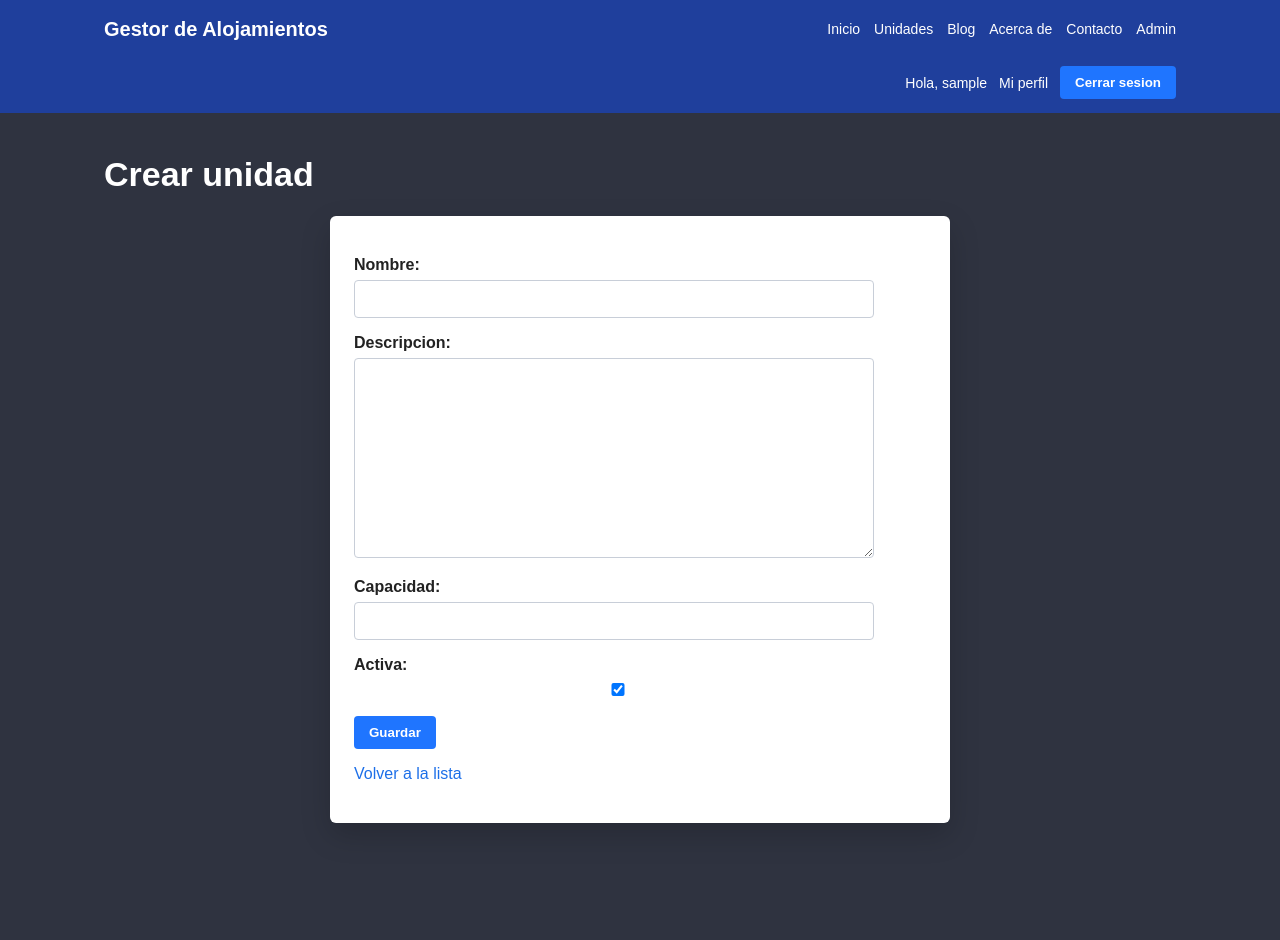
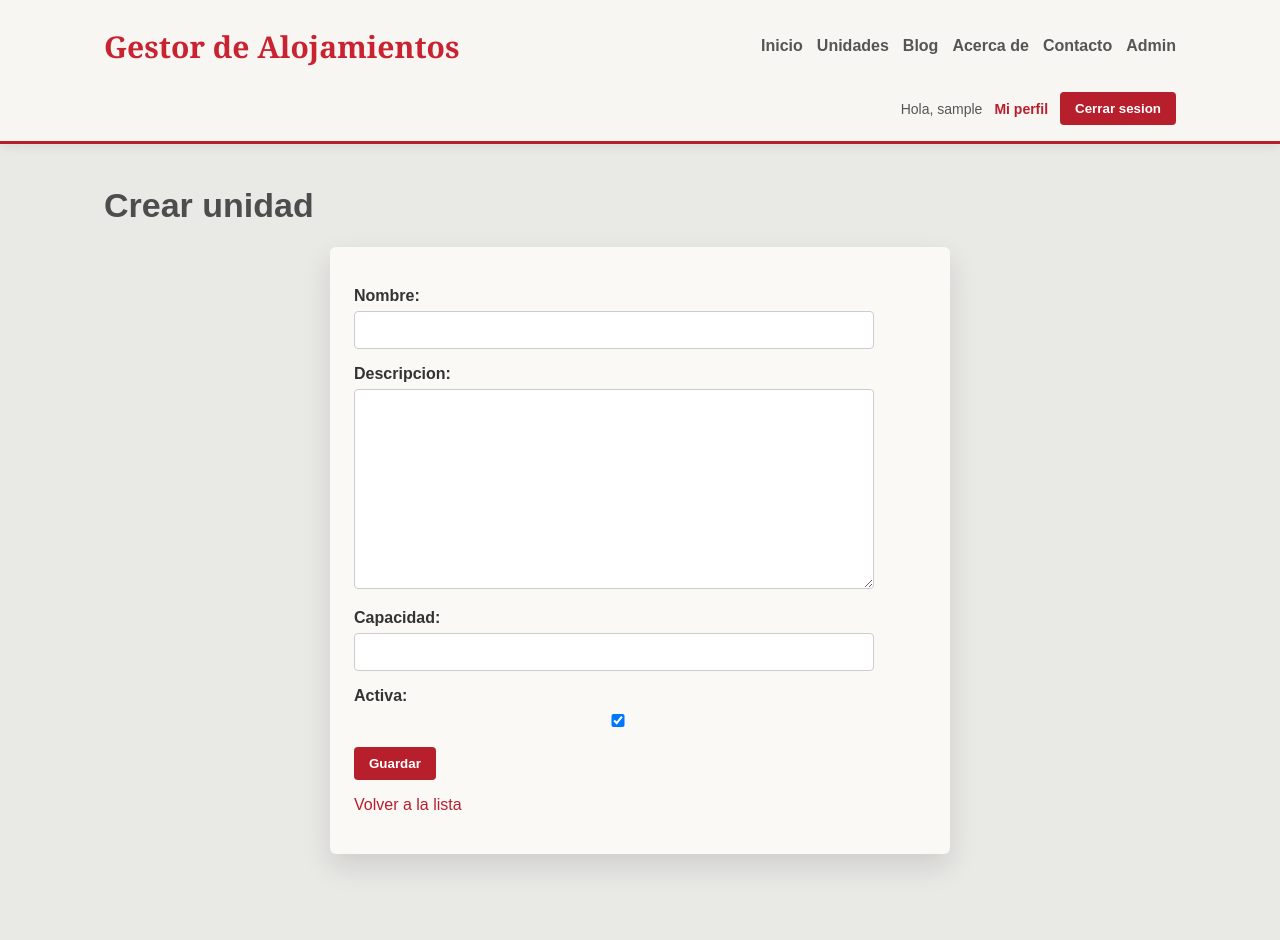
Before and after one commit to carmaguina/gestor_alojamientos, a Django app: page /alojamientos/crear/ in a window 1280 px wide. Before the commit the page ends 823 px from the top, so only its background shows below. Run offline with Django 5.2, Linux system fonts and the light colour scheme; the visitor is signed in with stand-in values (Sample User, id 1).

Commit message:
Ajusto paleta visual del sitio

```diff
--- a/gestor_alojamientos/static/css/styles.css
+++ b/gestor_alojamientos/static/css/styles.css
@@ -5,12 +5,12 @@
 body {
     margin: 0;
     font-family: Arial, Helvetica, sans-serif;
-    background: #2f3340;
-    color: #222;
+    background: #e9e9e6;
+    color: #333333;
 }
 
 a {
-    color: #1d6fe8;
+    color: #b81f2c;
     text-decoration: none;
 }
 
@@ -19,14 +19,16 @@ a:hover {
 }
 
 .site-header {
-    background: #1f3f9c;
-    color: white;
+    background: #f7f6f2;
+    color: #555555;
+    border-bottom: 3px solid #b81f2c;
+    box-shadow: 0 2px 12px rgba(0, 0, 0, 0.08);
 }
 
 .topbar {
     max-width: 1120px;
     margin: 0 auto;
-    min-height: 58px;
+    min-height: 92px;
     display: flex;
     align-items: center;
     justify-content: space-between;
@@ -35,9 +37,10 @@ a:hover {
 }
 
 .brand {
-    font-size: 20px;
+    font-size: 30px;
     font-weight: 700;
-    color: white;
+    color: #c92331;
+    font-family: Georgia, 'Times New Roman', serif;
 }
 
 .main-nav {
@@ -49,8 +52,9 @@ a:hover {
 }
 
 .main-nav a {
-    color: white;
-    font-size: 14px;
+    color: #555555;
+    font-size: 16px;
+    font-weight: 700;
 }
 
 .user-bar {
@@ -60,12 +64,13 @@ a:hover {
     align-items: center;
     justify-content: flex-end;
     gap: 12px;
-    padding: 8px 24px 14px;
+    padding: 0 24px 16px;
     font-size: 14px;
 }
 
 .user-bar a {
-    color: white;
+    color: #b81f2c;
+    font-weight: 700;
 }
 
 .logout-form {
@@ -79,28 +84,31 @@ a:hover {
 }
 
 .page h2 {
-    color: white;
+    color: #4d4d4d;
     font-size: 34px;
     margin: 0 0 22px;
 }
 
 .page > p {
-    color: #eef2ff;
+    color: #555555;
     font-size: 17px;
     line-height: 1.5;
 }
 
 .hero {
     text-align: center;
-    padding: 42px 20px 36px;
+    padding: 38px 20px 36px;
 }
 
 .hero h2 {
-    font-size: 42px;
+    color: #c92331;
+    font-family: Georgia, 'Times New Roman', serif;
+    font-size: 48px;
     margin-bottom: 12px;
 }
 
 .hero p {
+    color: #686868;
     max-width: 760px;
     margin: 0 auto 34px;
 }
@@ -113,30 +121,31 @@ a:hover {
 }
 
 .card {
-    background: #3a3e4d;
-    color: white;
-    border: 1px solid #454b5c;
+    background: #faf9f6;
+    color: #333333;
+    border: 1px solid #dddddd;
+    border-top: 4px solid #b81f2c;
     border-radius: 6px;
     padding: 24px;
-    box-shadow: 0 10px 24px rgba(0, 0, 0, 0.14);
+    box-shadow: 0 10px 24px rgba(0, 0, 0, 0.10);
 }
 
 .card h3,
 .card h4 {
     margin-top: 0;
-    color: white;
+    color: #4d4d4d;
 }
 
 .card p {
-    color: #d9deea;
+    color: #666666;
     line-height: 1.45;
 }
 
 .panel {
-    background: white;
+    background: #faf9f6;
     border-radius: 6px;
     padding: 24px;
-    box-shadow: 0 12px 30px rgba(0, 0, 0, 0.18);
+    box-shadow: 0 12px 30px rgba(0, 0, 0, 0.12);
 }
 
 .panel h3 {
@@ -156,7 +165,7 @@ select {
     width: 100%;
     max-width: 520px;
     padding: 9px 10px;
-    border: 1px solid #c8ced8;
+    border: 1px solid #cccccc;
     border-radius: 4px;
     font: inherit;
 }
@@ -175,7 +184,7 @@ input[type="submit"] {
     display: inline-block;
     border: 0;
     border-radius: 4px;
-    background: #1f75ff;
+    background: #b81f2c;
     color: white;
     padding: 9px 15px;
     font-weight: 700;
@@ -184,27 +193,27 @@ input[type="submit"] {
 
 .button:hover,
 button:hover {
-    background: #145ed2;
+    background: #941824;
     text-decoration: none;
 }
 
 .button-secondary {
-    background: #6d7480;
+    background: #6d6d6d;
 }
 
 .button-danger {
-    background: #d64545;
+    background: #941824;
 }
 
 .button-warning {
-    background: #f4b400;
-    color: #1f1f1f;
+    background: #d7d7d7;
+    color: #333333;
 }
 
 .table {
     width: 100%;
     border-collapse: collapse;
-    background: white;
+    background: #faf9f6;
 }
 
 .table th,
@@ -215,8 +224,9 @@ button:hover {
 }
 
 .table th {
-    background: #e8f0ff;
-    color: #273142;
+    background: #efeee9;
+    color: #444444;
+    border-bottom: 2px solid #b81f2c;
 }
 
 .actions {
```
